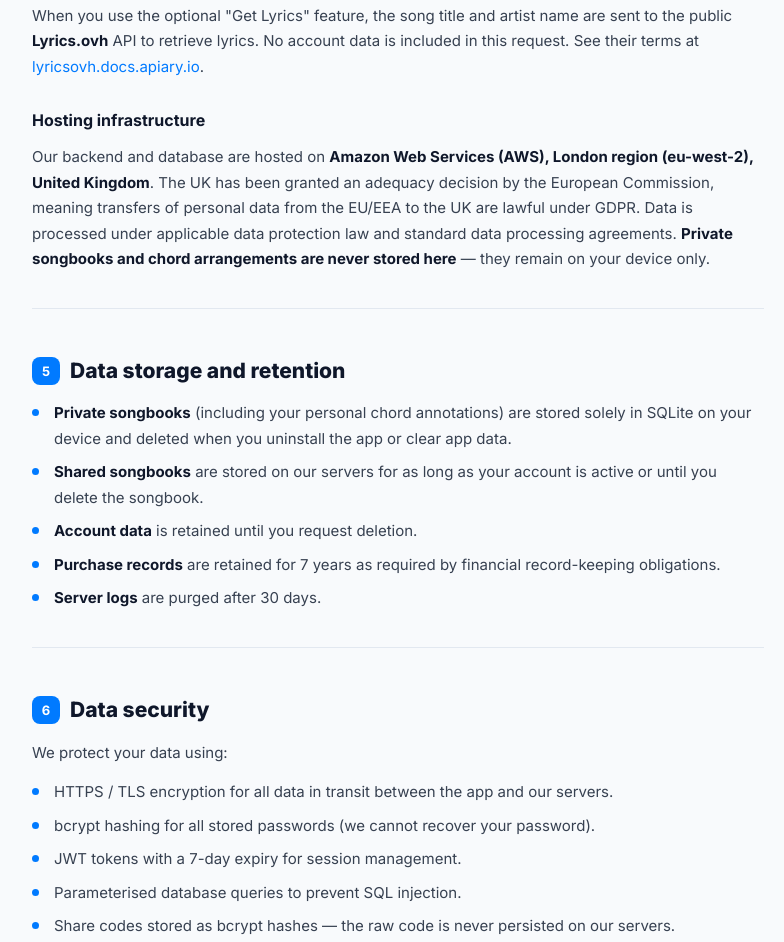
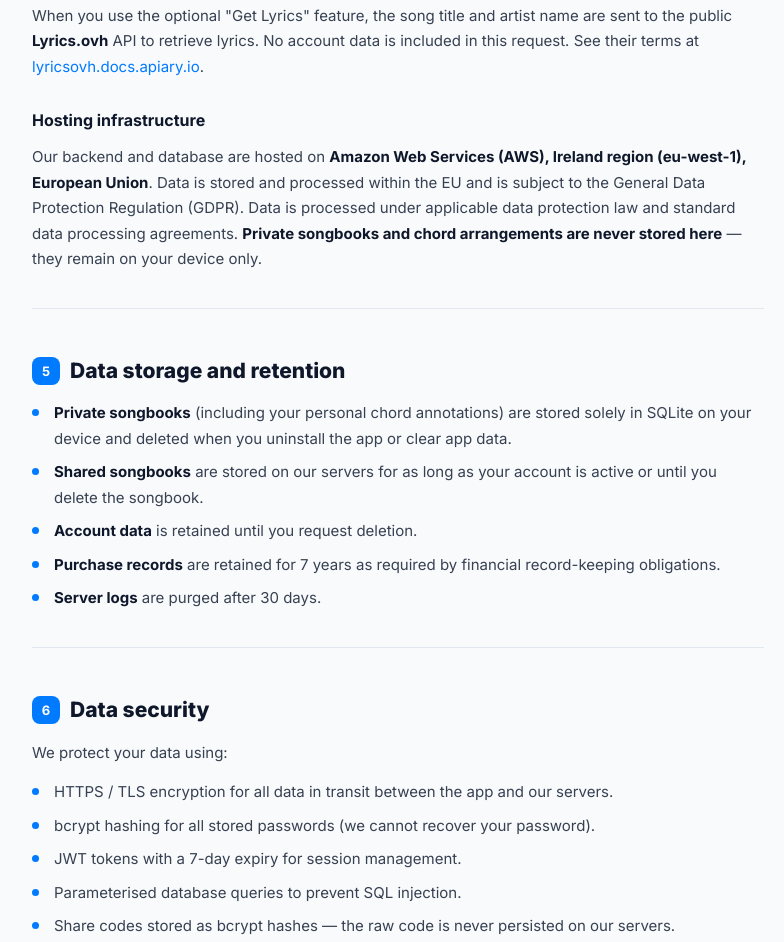
Before and after one commit to OKELLOMARVIN/songbook-website, a plain HTML site: page privacy.html in a window 1280 px wide. Shown: the part 2382-3324 px from the top of the page, without its empty margins (242-1026 px from the left). Drawn offline with Linux system fonts and the light colour scheme.

Commit message:
updated privacy

```diff
--- a/privacy.html
+++ b/privacy.html
@@ -220,7 +220,7 @@
   <p>When you use the optional "Get Lyrics" feature, the song title and artist name are sent to the public <strong>Lyrics.ovh</strong> API to retrieve lyrics. No account data is included in this request. See their terms at <a href="https://lyricsovh.docs.apiary.io" target="_blank" rel="noopener">lyricsovh.docs.apiary.io</a>.</p>
 
   <h3>Hosting infrastructure</h3>
-  <p>Our backend and database are hosted on <strong>Amazon Web Services (AWS), London region (eu-west-2), United Kingdom</strong>. The UK has been granted an adequacy decision by the European Commission, meaning transfers of personal data from the EU/EEA to the UK are lawful under GDPR. Data is processed under applicable data protection law and standard data processing agreements. <strong>Private songbooks and chord arrangements are never stored here</strong> — they remain on your device only.</p>
+  <p>Our backend and database are hosted on <strong>Amazon Web Services (AWS), Ireland region (eu-west-1), European Union</strong>. Data is stored and processed within the EU and is subject to the General Data Protection Regulation (GDPR). Data is processed under applicable data protection law and standard data processing agreements. <strong>Private songbooks and chord arrangements are never stored here</strong> — they remain on your device only.</p>
 
   <hr class="divider" />
 
```
